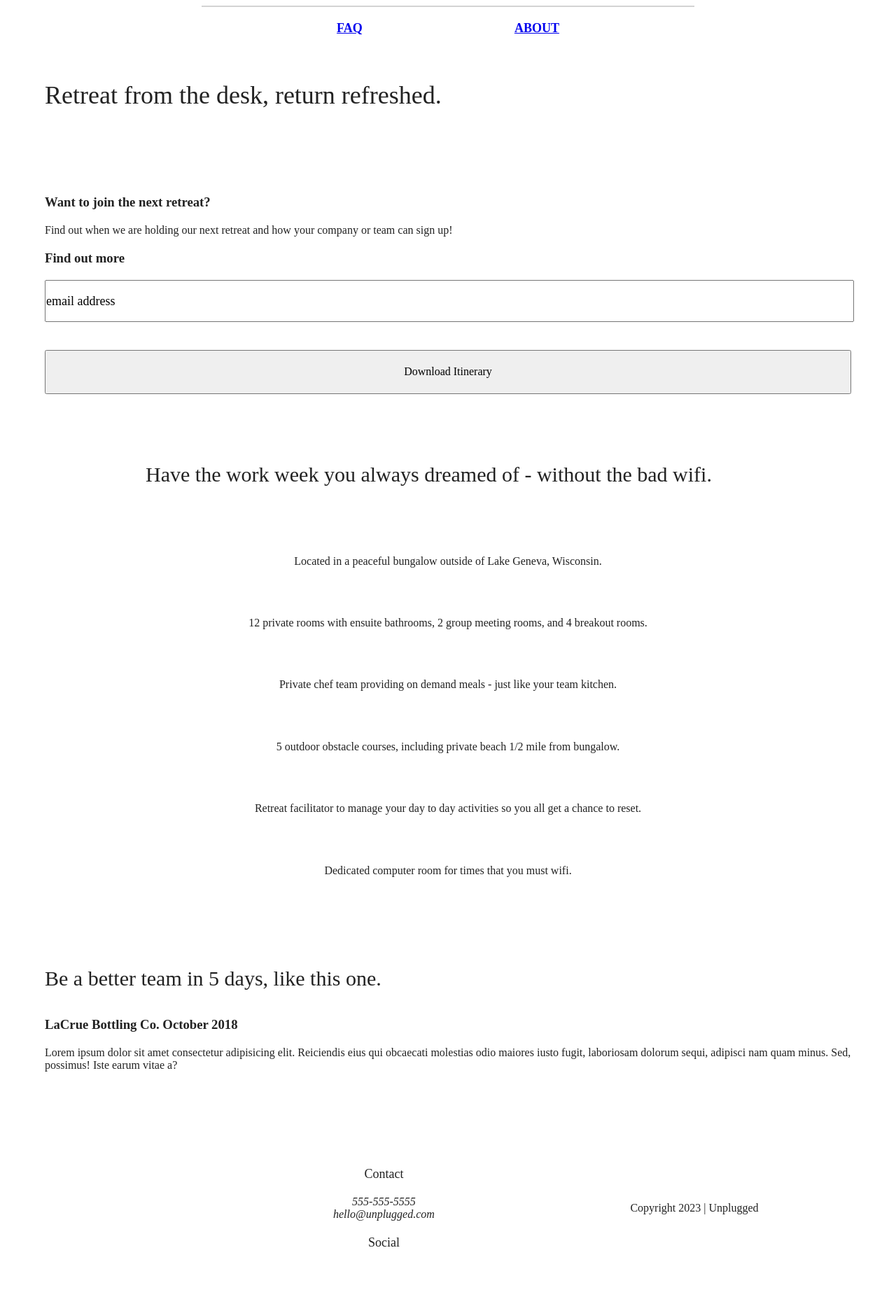
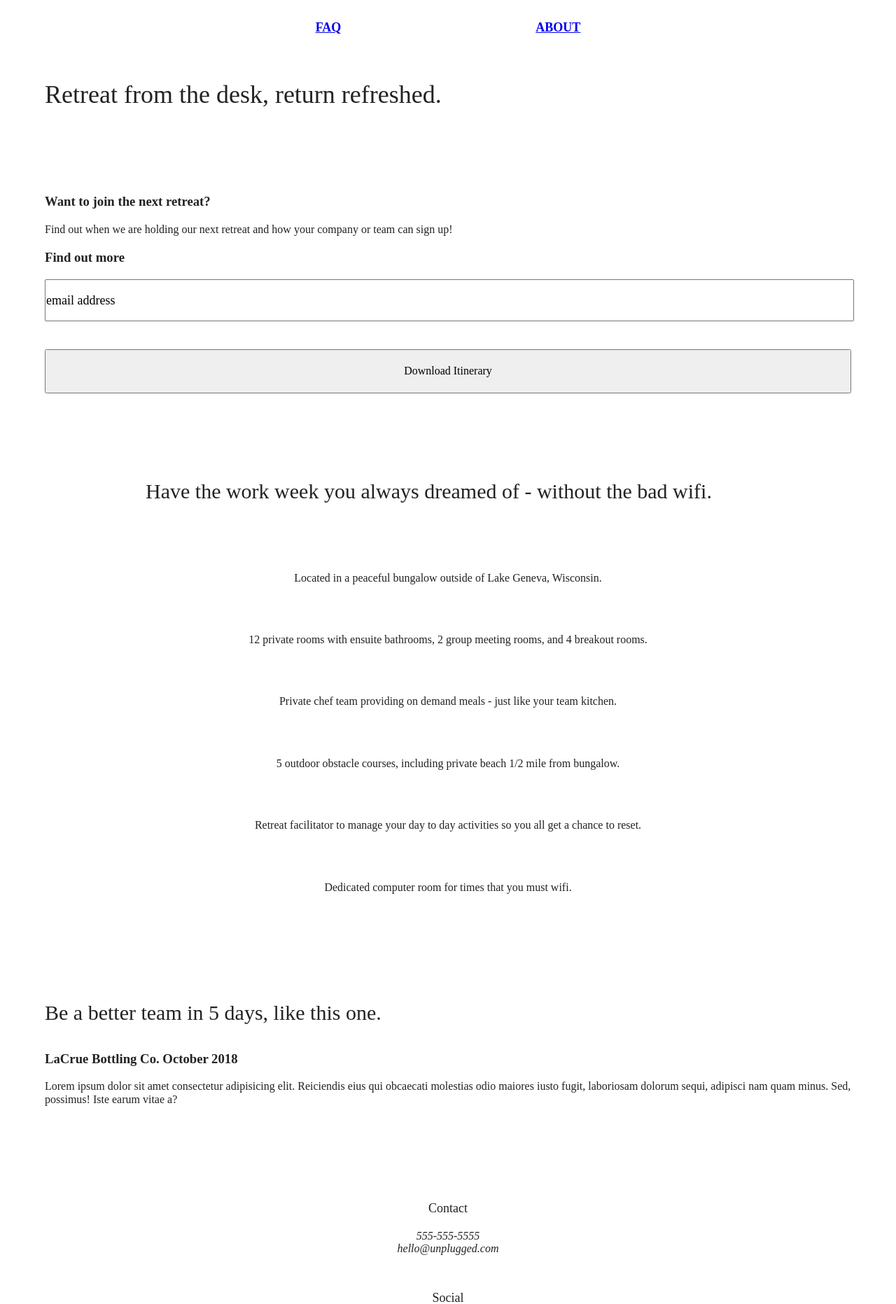
Before and after one commit to EugenFM/206-unplugged, a website built with Parcel: page index.html in a window 1280 px wide. Shown: the part 37-1900 px from the top of the page at 70% size. Built offline with nearby package versions, Linux system fonts and the light colour scheme.

Commit message:
Added margins to faq and about pages

```diff
--- a/css/main.css
+++ b/css/main.css
@@ -89,11 +89,18 @@ textarea {
 html {
   font-size: 16px;
 }
+
 body {
   width: 100%;
   margin: 0;
   font-size: 1em;
 }
+
+.content-wrapper {
+  width: 90%;
+  margin: 50px 0;
+}
+
 /***** Base Header - Footer Styles  *****/
 
 header,
@@ -104,10 +111,6 @@ footer {
   flex-flow: row wrap;
 }
 
-.content-wrapper {
-  width: 90%;
-  margin: 50px 0;
-}
 header {
   padding: 15px 0;
 }
@@ -117,15 +120,13 @@ header .content-wrapper {
   justify-content: center;
   align-items: center;
   flex-flow: row wrap;
-  width: 55%;
   margin: 0;
 }
 
 .header-divider {
-  border: 1px solid lightgrey;
+  height: 1px;
   width: 100%;
   margin-top: 10px;
-
 }
 
 header nav {
@@ -133,14 +134,13 @@ header nav {
   justify-content: space-around;
   align-items: center;
   flex-flow: row wrap;
-  width: 80%;
+  width: 60%;
 
 }
 
 header nav ul {
   display: flex;
   justify-content: space-around;
-  flex-direction: row wrap;
   list-style: none;
   width: 95%;
   text-transform: uppercase;
@@ -153,6 +153,9 @@ header nav ul {
 footer .content-wrapper {
   width: 55%;
   margin: 50px 0;
+}
+footer .contact {
+  margin-bottom: 50px;
 }
 
 footer .social-icons {
@@ -177,6 +180,10 @@ footer p {
   margin: 0;
   text-align: center;
 }
+footer {
+  flex-direction: column;
+}
+
 .copyright p {
   margin: 20px 0;
 }
@@ -246,7 +253,7 @@ aside {
   font-size: 30px;
   font-weight: 500;
   line-height: 30px;
-  margin: 0 0 60px 0;
+  margin-bottom: 60px;
   width: 75%;
 }
 .features .fontawsome-icon {
@@ -280,7 +287,7 @@ aside {
   flex-flow: row wrap;
 }
 .reviews h2 {
-margin: 0 0 40px 0;
+margin-bottom: 40px;
 font-size: 30px;
 line-height: 30px;
 font-weight: 500;
@@ -308,6 +315,9 @@ font-weight: 500;
   align-items: center;
   flex-flow: row wrap;
 }
+.contact-content p {
+  margin: 0;
+}
 
 /* =============================================================
    Mobile Styles - FAQ Page
@@ -318,6 +328,7 @@ font-weight: 500;
   justify-content: center;
   align-items: center;
   flex-flow: row wrap;
+
 }
 
 .faq .content-wrapper {
@@ -325,6 +336,15 @@ font-weight: 500;
   justify-content: center;
   align-items: center;
   flex-flow: row wrap;
+  margin: 50px 0 0 0;
+}
+
+.faq h2 {
+  margin-bottom: 40px;
+}
+
+.faq-content {
+  margin-bottom: 50px;
 }
 
 /* ==========================================================================
```
